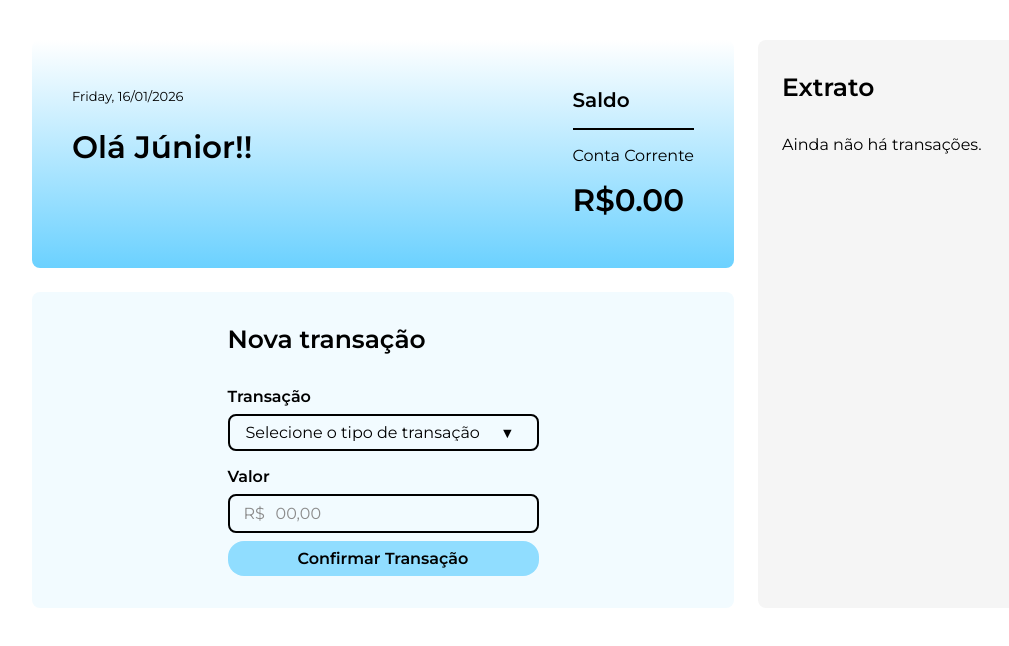
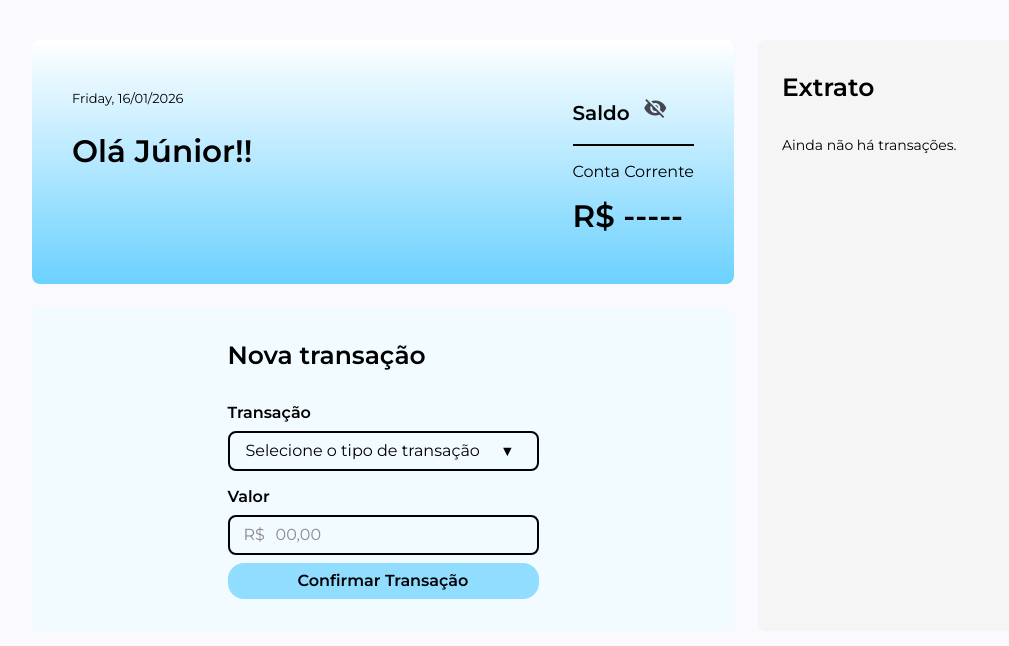
Before and after one commit to LoriJr/Alura-anybank, an Angular app: page / in a window 1280 px wide. Shown: the top 646 px of the page, without its empty margins (104-1113 px from the left). Built offline with nearby package versions, Linux system fonts and the light colour scheme.

Commit message:
importado libs para usar MatButton e MatIcon

```diff
--- a/angular.json
+++ b/angular.json
@@ -51,6 +51,7 @@
               }
             ],
             "styles": [
+              "src/material-theme.scss",
               "src/styles.css"
             ]
           },
--- a/package.json
+++ b/package.json
@@ -23,10 +23,12 @@
   "private": true,
   "packageManager": "npm@11.6.2",
   "dependencies": {
+    "@angular/cdk": "^21.1.0",
     "@angular/common": "^21.0.0",
     "@angular/compiler": "^21.0.0",
     "@angular/core": "^21.0.0",
     "@angular/forms": "^21.0.0",
+    "@angular/material": "^21.1.0",
     "@angular/platform-browser": "^21.0.0",
     "@angular/router": "^21.0.0",
     "nanoid": "5.0.9",
--- a/src/app/banner/conta/conta.css
+++ b/src/app/banner/conta/conta.css
@@ -1,3 +1,4 @@
+
 .conta {
   display: flex;
   flex-direction: column;
@@ -26,3 +27,17 @@
   font-weight: 600;
   line-height: 125%;
 }
+
+.material-symbols-outlined {
+  font-variation-settings:
+  'FILL' 0,
+  'wght' 400,
+  'GRAD' 0,
+  'opsz' 24
+}
+
+.blur {
+  filter: blur(4px);
+  user-select: none; /* Impede o usuário de selecionar/copiar o texto oculto */
+  opacity: 0.6;
+}
--- a/src/app/banner/conta/conta.html
+++ b/src/app/banner/conta/conta.html
@@ -1,6 +1,24 @@
 <section class="conta">
-  <h2 class="titulo">Saldo</h2>
+
+  <h2 class="titulo">Saldo
+    <button
+      mat-icon-button
+      (click)="saldoVisibilidade()"
+
+    >
+    <mat-icon class="icone-animado">
+        {{ saldoVisivel ? 'visibility' : 'visibility_off' }}
+      </mat-icon>
+    </button>
+  </h2>
   <div class="divisoria"></div>
   <span class="tipo-conta">Conta Corrente</span>
-  <span class="saldo"> {{ saldo() | currency: "BRL"}} </span>
+
+  <span class="saldo"> @if(saldoVisivel){
+      {{ saldo() | currency: "BRL"}}
+
+    }@else{
+      R$ -----
+    }
+   </span>
 </section>
--- a/src/app/banner/conta/conta.ts
+++ b/src/app/banner/conta/conta.ts
@@ -1,13 +1,21 @@
 import { CurrencyPipe } from '@angular/common';
 import { Component, input } from '@angular/core';
+import { MatButtonModule} from '@angular/material/button';
+import { MatIconModule } from '@angular/material/icon';
 
 @Component({
   selector: 'app-conta',
-  imports: [CurrencyPipe ],
+  imports: [CurrencyPipe, MatButtonModule, MatIconModule],
   templateUrl: './conta.html',
   styleUrl: './conta.css',
 })
 export class Conta {
 
+  saldoVisivel: boolean = false;
   saldo = input.required<number>();
+
+  saldoVisibilidade(): void{
+    this.saldoVisivel = !this.saldoVisivel;
+  }
+
 }
--- a/src/index.html
+++ b/src/index.html
@@ -10,6 +10,9 @@
   <link rel="preconnect" href="https://fonts.googleapis.com">
   <link rel="preconnect" href="https://fonts.gstatic.com" crossorigin>
   <link href="https://fonts.googleapis.com/css2?family=Montserrat:ital,wght@0,100..900;1,100..900&display=swap" rel="stylesheet">
+  <link href="https://fonts.googleapis.com/css2?family=Roboto:wght@300;400;500&display=swap" rel="stylesheet">
+  <link href="https://fonts.googleapis.com/icon?family=Material+Icons" rel="stylesheet">
+  <link rel="stylesheet" href="https://fonts.googleapis.com/css2?family=Material+Symbols+Outlined:opsz,wght,FILL,GRAD@24,400,0,0" />
 </head>
 <body>
   <app-root></app-root>
--- /dev/null
+++ b/src/material-theme.scss
@@ -0,0 +1,37 @@
+
+// Include theming for Angular Material with `mat.theme()`.
+// This Sass mixin will define CSS variables that are used for styling Angular Material
+// components according to the Material 3 design spec.
+// Learn more about theming and how to use it for your application's
+// custom components at https://material.angular.dev/guide/theming
+@use '@angular/material' as mat;
+
+html {
+  height: 100%;
+  @include mat.theme((
+    color: (
+      primary: mat.$azure-palette,
+      tertiary: mat.$blue-palette,
+    ),
+    typography: Roboto,
+    density: 0,
+  ));
+}
+
+body {
+  // Default the application to a light color theme. This can be changed to
+  // `dark` to enable the dark color theme, or to `light dark` to defer to the
+  // user's system settings.
+  color-scheme: light;
+
+  // Set a default background, font and text colors for the application using
+  // Angular Material's system-level CSS variables. Learn more about these
+  // variables at https://material.angular.dev/guide/system-variables
+  background-color: var(--mat-sys-surface);
+  color: var(--mat-sys-on-surface);
+  font: var(--mat-sys-body-medium);
+
+  // Reset the user agent margin.
+  margin: 0;
+  height: 100%;
+}
```
Also changed, not shown: 1 other file (tests, documents, lock files or other folders).
